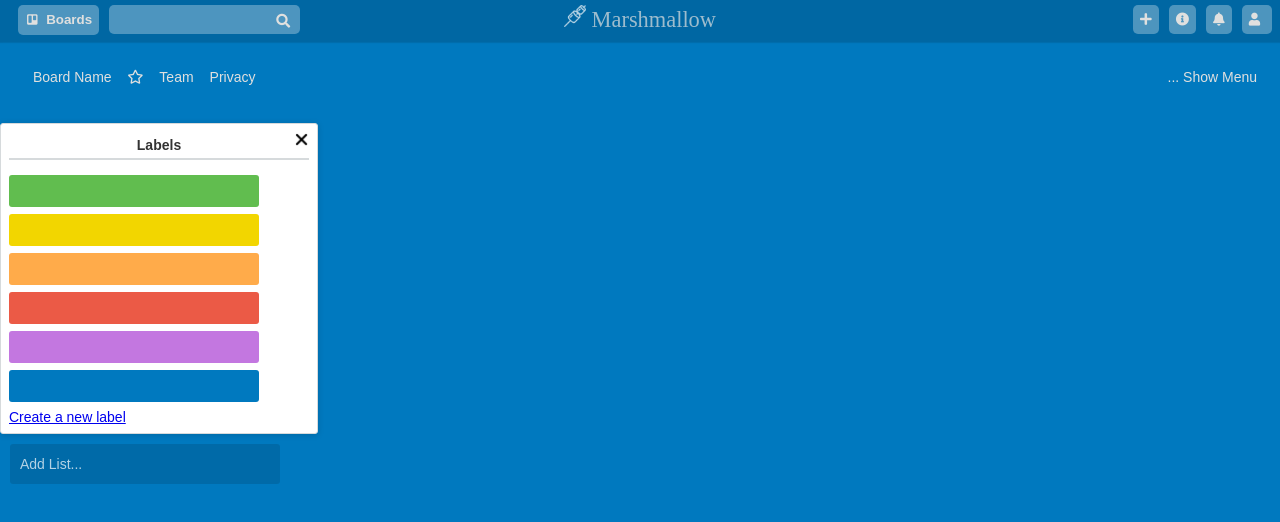
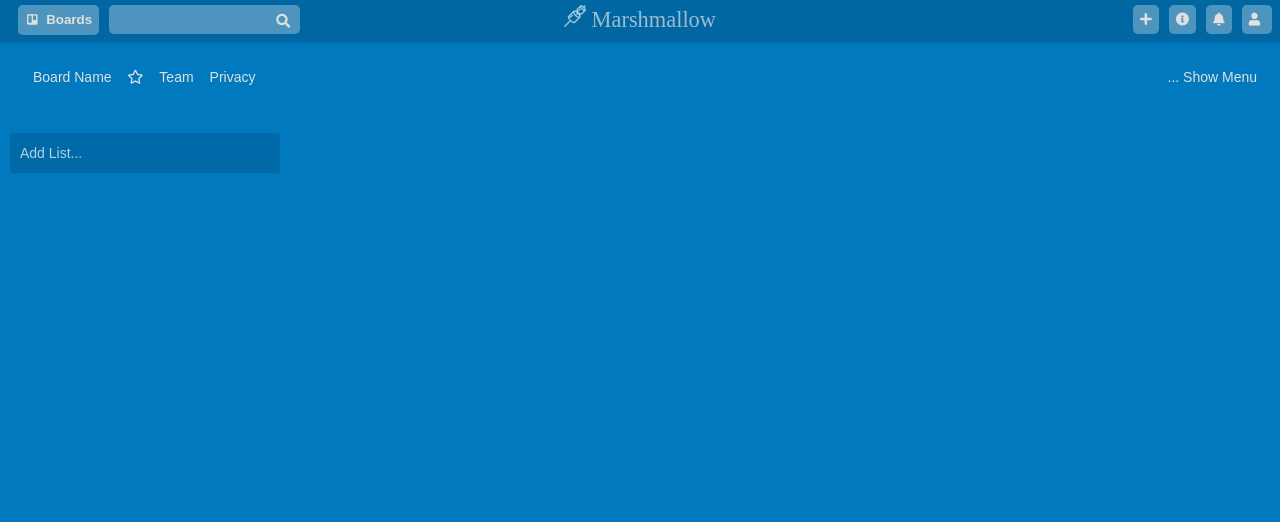
Before and after one commit to chingu-voyage4/Geckos-Team-13, a React (Create React App) app: page / in a window 1280 px wide. Shown: the top 522 px of the page. Built offline with nearby package versions, Linux system fonts and the light colour scheme.

Commit message:
Wired label edit/add button to expanded card component, fixed some styling.

```diff
--- a/public/index.html
+++ b/public/index.html
@@ -8,7 +8,9 @@
       manifest.json provides metadata used when your web app is added to the
       homescreen on Android. See https://developers.google.com/web/fundamentals/engage-and-retain/web-app-manifest/
     -->
-    <link href="https://use.fontawesome.com/releases/v5.0.8/css/all.css" rel="stylesheet">
+    <link rel="stylesheet" href="https://use.fontawesome.com/releases/v5.0.9/css/all.css"
+    integrity="sha384-5SOiIsAziJl6AWe0HWRKTXlfcSHKmYV4RBF18PPJ173Kzn7jzMyFuTtk8JA7QQG1"
+      crossorigin="anonymous">
     <link rel="manifest" href="%PUBLIC_URL%/manifest.json">
     <link rel="shortcut icon" href="%PUBLIC_URL%/favicon.ico">
     <!--
--- a/src/components/App.js
+++ b/src/components/App.js
@@ -2,7 +2,6 @@ import React, { Component } from "react";
 import "../styles/style.css";
 import NavbarTop from "./NavbarTop.js";
 import NavbarBottom from "./NavbarBottom.js";
-import Labels from "./Labels.js";
 import Board from "./Board";
 
 class App extends Component {
@@ -44,7 +43,6 @@ class App extends Component {
                 <NavbarTop />
                 <NavbarBottom changeBackground={this.changeBackground}
                 changeColor={this.changeColor} color={this.state.color}/>
-                <Labels />
                 <Board />
             </div>
         );
--- a/src/components/Card.js
+++ b/src/components/Card.js
@@ -1,11 +1,18 @@
 /* eslint-disable indent */
 import React, { Component } from "react";
+import Labels from "./Labels.js";
 
 class Card extends Component {
     constructor(props) {
         super(props);
 
-        this.state = {};
+        this.state = {cardAction: "closed"};
+        this.toggleCardAction = this.toggleCardAction.bind(this);
+    }
+
+    toggleCardAction(e) {
+        e.preventDefault();
+        this.setState({cardAction: e.target.id});
     }
 
     render() {
@@ -90,9 +97,10 @@ class Card extends Component {
                                 <button>
                                     <i className="fas fa-user" />Members
                                 </button>
-                                <button>
+                                <button id="labelAction" onClick={this.toggleCardAction}>
                                     <i className="fas fa-tag" />Labels
                                 </button>
+                                {this.state.cardAction === "labelAction" && <Labels toggleCardAction={this.toggleCardAction}/>}
                                 <button>
                                     <i className="fas fa-check-square" />Checklist
                                 </button>
--- /dev/null
+++ b/src/components/LabelButton.js
@@ -0,0 +1,12 @@
+import React, { Component } from "react";
+
+class LabelButton extends Component {
+    render() {
+        const style = {backgroundColor: this.props.color};
+        return (
+        <button className="label-button" style={style}></button>
+        );
+    }
+}
+
+export default LabelButton;
--- /dev/null
+++ b/src/components/LabelEditButton.js
@@ -0,0 +1,13 @@
+import React, { Component } from "react";
+
+class LabelEditButton extends Component {
+    render() {
+        return (
+            <button className="edit-button" onClick={this.props.toggleLabelEdit}>
+                <i className="fas fa-pencil-alt"></i>
+                </button>
+        );
+    }
+}
+
+export default LabelEditButton;
--- a/src/components/LabelEditMenu.js
+++ b/src/components/LabelEditMenu.js
@@ -1,9 +1,10 @@
 import React, { Component } from "react";
+import LabelButton from "./LabelButton.js";
 
 class LabelEditMenu extends Component {
     render() {
         const labels = ["#61BD4F", "#F2D600", "#FFAB4A", "#EB5A46", "#C377E0", "#0079BF"];
-        const labelButtons = labels.map((label) => <button key={label} color={label} className="label-button"></button>);
+        const labelButtons = labels.map((label) => <LabelButton key={label} color={label} />);
 
         return (
             <div className="label-edit-menu">
--- a/src/components/Labels.js
+++ b/src/components/Labels.js
@@ -2,6 +2,7 @@ import React, { Component } from "react";
 import "./labels.css";
 import LabelEditMenu from "./LabelEditMenu.js";
 import Label from "./Label.js";
+import LabelEditButton from "./LabelEditButton.js";
 
 class Labels extends Component {
 
@@ -26,14 +27,14 @@ class Labels extends Component {
         const labels = ["#61BD4F", "#F2D600", "#FFAB4A", "#EB5A46", "#C377E0", "#0079BF"];
         const labelDivs = labels.map((label) => (
             <div className="label-edit" key={label}>
-                <Label key={label} color={label} /><button className="edit-button"
-                key={label} onClick={this.toggleLabelEdit} >
-                <i className="fas fa-pencil-alt"></i></button>
+                <Label key={label} color={label} /><LabelEditButton
+                key={label} toggleLabelEdit={this.toggleLabelEdit} />
             </div>
         ));
         return (
             <div className = "label-menu">
-                <div className="label-menu-title">{ this.state.title }<span className="close">
+                <div className="label-menu-title">{ this.state.title }<span className="close" id="closed"
+                onClick={this.props.toggleCardAction}>
                     <img src="../close-round.png" alt="close" />
                 </span>
             </div>
--- a/src/components/labels.css
+++ b/src/components/labels.css
@@ -3,9 +3,11 @@
     width: 300px;
     border: 1px solid #d6dadc;
     box-shadow: 0 1px 6px rgba(0,0,0,.15);
-    z-index: 10;
+    z-index: 15 !important;
     padding: 8px;
-    position: relative;
+    position: absolute;
+    left: 635px;
+    bottom: 210px;
     border-radius: 3px;
 }
 
@@ -16,6 +18,11 @@
     border-bottom: 2px solid #d6dadc;
     padding: 5px;
     margin-bottom: 15px;
+    color: #999;
+}
+
+.label-list {
+    text-align: left;
 }
 .label {
     width: 250px;
@@ -37,13 +44,19 @@
 .edit-button {
     cursor: pointer;
     border-style: none;
-    background: transparent;
+    background: #fff;
     margin-left: 10px;
     position: absolute;
-    top: 0;
-    color: #999;
+    top: -3px;
+    right: 3px;
     padding: 8px;
     border-radius: 3px;
+}
+
+.edit-button i {
+    color: #999;
+    visibility: visible !important;
+    margin-right: 0 !important;
 }
 
 .edit-button:hover {
@@ -53,11 +66,14 @@
 .label-edit-menu {
     background-color: #fff;
     width: 300px;
+    font-weight: 700;
+    color: #000;
 }
 
 .label-button {
-    width: 30px;
-    height: 30px;
+    display: inline-block !important;
+    width: 40px;
+    height: 40px;
     margin: 5px;
     border-radius: 3px;
     border-style: none;
```
